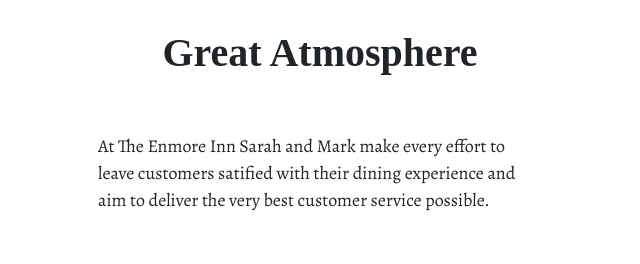
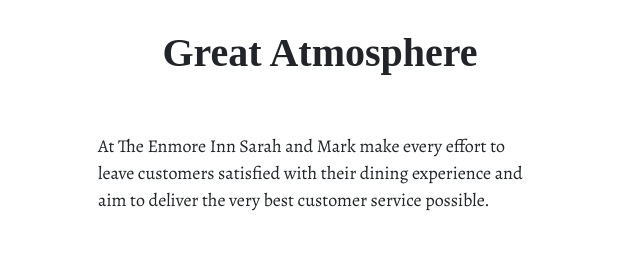
Before and after one commit to GeorgeWillis/theenmoreinn, a plain HTML site: page index.html in a window 1280 px wide. Shown: the part 1820-2084 px from the top of the page, 605-1245 px from the left. Drawn offline with nearby package versions, Linux system fonts and the light colour scheme; files that its build step writes are made by us from their sources; files whose address does not match are found by name; a web font is replaced by a local one.

Commit message:
Update index.html

```diff
--- a/index.html
+++ b/index.html
@@ -91,7 +91,7 @@
                 <div class="col-lg-6 order-lg-2">
                     <div class="p-5">
                         <h2 class="text-center display-4" style="font-family: Alice, serif;height: 96px;font-size: 40px;">Great Atmosphere</h2>
-                        <p style="font-size:18px;font-family:Alegreya, serif;">At The Enmore Inn Sarah and Mark make every effort to leave customers satified with their dining experience and aim to deliver the very best customer service possible.</p>
+                        <p style="font-size:18px;font-family:Alegreya, serif;">At The Enmore Inn Sarah and Mark make every effort to leave customers satisfied with their dining experience and aim to deliver the very best customer service possible.</p>
                     </div>
                 </div>
             </div>
```
